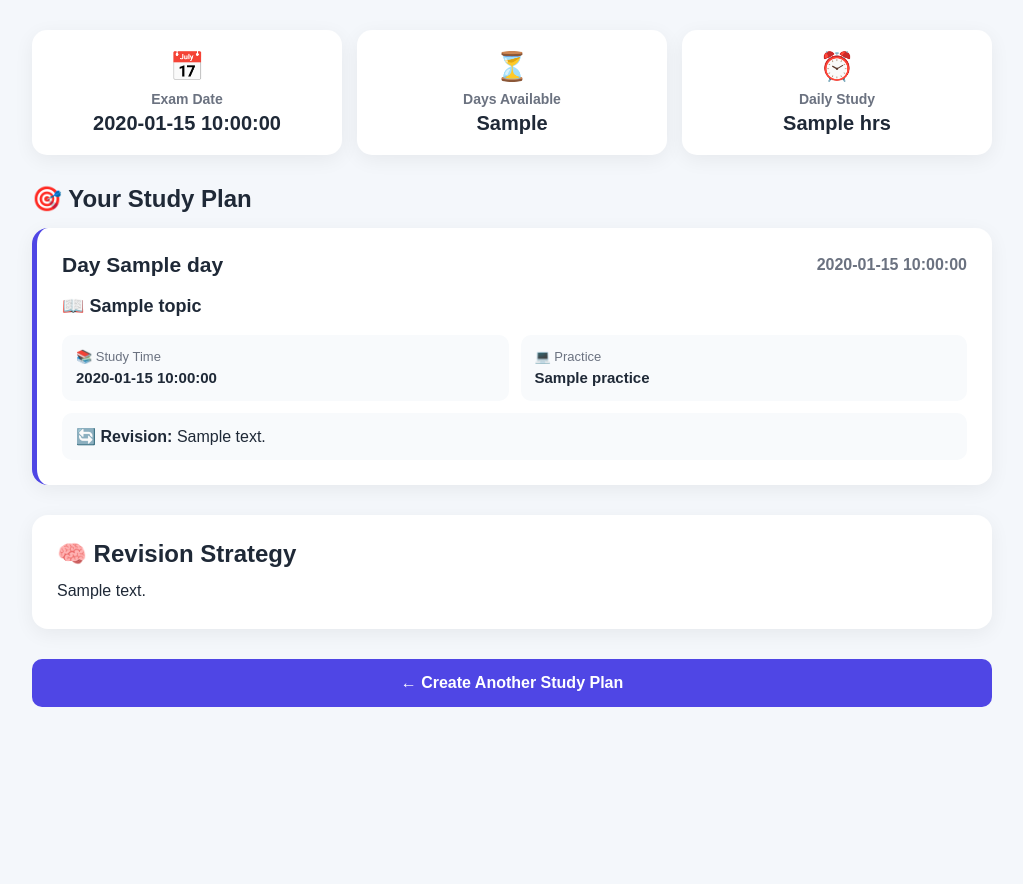
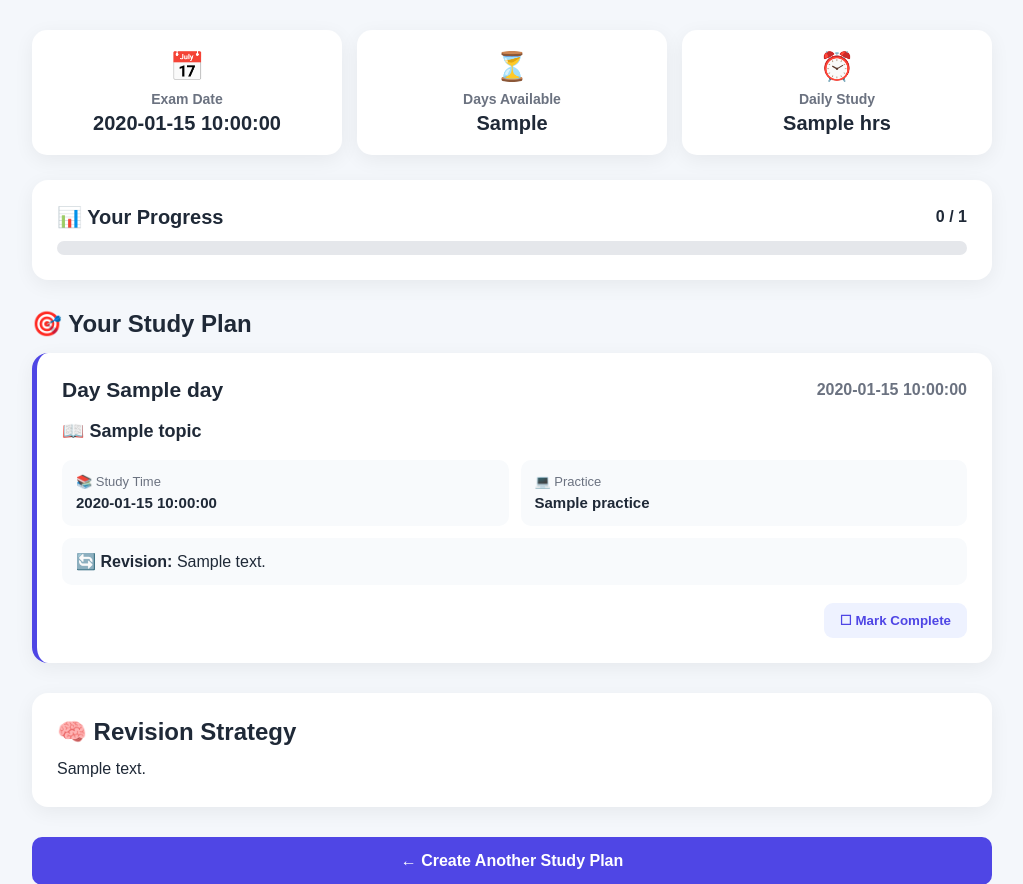
Before and after one commit to akashprasad001/Study-Pilot, a Flask app: template templates/plan.html in a window 1280 px wide. Shown: the part 105-989 px from the top of the page, without its empty margins (128-1151 px from the left). Before the commit the page ends 812 px from the top, so only its background shows below. Run offline with Flask 3, Linux system fonts and the light colour scheme; the template is opened without the code that fills it: most values are stand-ins (such as "Sample title", 1, 10 or a date in 2020).

Commit message:
Add study progress tracking

```diff
--- a/templates/plan.html
+++ b/templates/plan.html
@@ -40,11 +40,13 @@
             color: #6b7280;
         }
 
+        /* Summary */
+
         .summary {
             display: grid;
             grid-template-columns: repeat(3, 1fr);
             gap: 15px;
-            margin-bottom: 30px;
+            margin-bottom: 25px;
         }
 
         .summary-card {
@@ -71,10 +73,55 @@
             font-weight: bold;
         }
 
+        /* Progress */
+
+        .progress-card {
+            background: white;
+            padding: 25px;
+            border-radius: 16px;
+            margin-bottom: 30px;
+            box-shadow: 0 5px 20px rgba(0, 0, 0, 0.06);
+        }
+
+        .progress-top {
+            display: flex;
+            justify-content: space-between;
+            align-items: center;
+            margin-bottom: 12px;
+        }
+
+        .progress-top h2 {
+            font-size: 20px;
+        }
+
+        #progress-text {
+            font-weight: bold;
+        }
+
+        .progress-bar {
+            width: 100%;
+            height: 14px;
+            background: #e5e7eb;
+            border-radius: 20px;
+            overflow: hidden;
+        }
+
+        .progress-fill {
+            height: 100%;
+            width: 0%;
+            background: #4f46e5;
+            border-radius: 20px;
+            transition: width 0.3s ease;
+        }
+
+        /* Section */
+
         .section-title {
             margin: 30px 0 15px;
             font-size: 24px;
         }
+
+        /* Day Card */
 
         .day-card {
             background: white;
@@ -83,6 +130,12 @@
             margin-bottom: 18px;
             box-shadow: 0 5px 20px rgba(0, 0, 0, 0.06);
             border-left: 5px solid #4f46e5;
+            transition: 0.2s;
+        }
+
+        .day-card.completed {
+            border-left-color: #16a34a;
+            opacity: 0.85;
         }
 
         .day-header {
@@ -137,6 +190,35 @@
             border-radius: 10px;
         }
 
+        /* Complete Button */
+
+        .complete-section {
+            margin-top: 18px;
+            display: flex;
+            justify-content: flex-end;
+        }
+
+        .complete-button {
+            border: none;
+            padding: 10px 16px;
+            border-radius: 9px;
+            background: #eef2ff;
+            color: #4f46e5;
+            font-weight: bold;
+            cursor: pointer;
+        }
+
+        .complete-button:hover {
+            background: #e0e7ff;
+        }
+
+        .day-card.completed .complete-button {
+            background: #dcfce7;
+            color: #15803d;
+        }
+
+        /* Strategy */
+
         .strategy {
             background: white;
             padding: 25px;
@@ -149,6 +231,8 @@
             margin-top: 10px;
             line-height: 1.6;
         }
+
+        /* Bottom Button */
 
         .button {
             display: block;
@@ -169,6 +253,8 @@
             background: #4338ca;
         }
 
+        /* Mobile */
+
         @media (max-width: 700px) {
 
             .summary {
@@ -188,6 +274,14 @@
             .header h1 {
                 font-size: 30px;
             }
+
+            .complete-section {
+                justify-content: stretch;
+            }
+
+            .complete-button {
+                width: 100%;
+            }
         }
     </style>
 </head>
@@ -195,6 +289,8 @@
 <body>
 
     <div class="container">
+
+        <!-- Header -->
 
         <div class="header">
 
@@ -244,6 +340,34 @@
         </div>
 
 
+        <!-- Progress -->
+
+        <div class="progress-card">
+
+            <div class="progress-top">
+
+                <h2>📊 Your Progress</h2>
+
+                <span id="progress-text">
+                    0 / {{ plan.days|length }}
+                </span>
+
+            </div>
+
+            <div class="progress-bar">
+
+                <div
+                    class="progress-fill"
+                    id="progress-fill">
+                </div>
+
+            </div>
+
+        </div>
+
+
+        <!-- Study Plan -->
+
         <h2 class="section-title">
             🎯 Your Study Plan
         </h2>
@@ -253,11 +377,15 @@
 
         {% for day in plan.days %}
 
-        <div class="day-card">
+        <div
+            class="day-card"
+            data-day="{{ day.day }}">
 
             <div class="day-header">
 
-                <h2>Day {{ day.day }}</h2>
+                <h2>
+                    Day {{ day.day }}
+                </h2>
 
                 <div class="date">
                     {{ day.date }}
@@ -267,7 +395,9 @@
 
 
             <div class="topic">
+
                 📖 {{ day.topic }}
+
             </div>
 
 
@@ -305,6 +435,21 @@
 
             </div>
 
+
+            <!-- Complete Button -->
+
+            <div class="complete-section">
+
+                <button
+                    class="complete-button"
+                    onclick="toggleComplete({{ day.day }})">
+
+                    ☐ Mark Complete
+
+                </button>
+
+            </div>
+
         </div>
 
         {% endfor %}
@@ -329,6 +474,95 @@
 
     </div>
 
+
+    <!-- Progress JavaScript -->
+
+    <script>
+
+        const totalDays = {{ plan.days|length }};
+
+        const storageKey = "studypilot_progress";
+
+        let completedDays =
+            JSON.parse(localStorage.getItem(storageKey)) || [];
+
+
+        function updateProgress() {
+
+            const completedCount = completedDays.length;
+
+            const percentage =
+                totalDays === 0
+                    ? 0
+                    : (completedCount / totalDays) * 100;
+
+
+            document.getElementById("progress-text").innerText =
+                `${completedCount} / ${totalDays}`;
+
+
+            document.getElementById("progress-fill").style.width =
+                `${percentage}%`;
+
+
+            document.querySelectorAll(".day-card").forEach(card => {
+
+                const day =
+                    Number(card.dataset.day);
+
+                const button =
+                    card.querySelector(".complete-button");
+
+
+                if (completedDays.includes(day)) {
+
+                    card.classList.add("completed");
+
+                    button.innerText =
+                        "✅ Completed";
+
+                } else {
+
+                    card.classList.remove("completed");
+
+                    button.innerText =
+                        "☐ Mark Complete";
+
+                }
+
+            });
+
+
+            localStorage.setItem(
+                storageKey,
+                JSON.stringify(completedDays)
+            );
+        }
+
+
+        function toggleComplete(day) {
+
+            if (completedDays.includes(day)) {
+
+                completedDays =
+                    completedDays.filter(
+                        item => item !== day
+                    );
+
+            } else {
+
+                completedDays.push(day);
+
+            }
+
+            updateProgress();
+        }
+
+
+        updateProgress();
+
+    </script>
+
 </body>
 
 </html>
```
